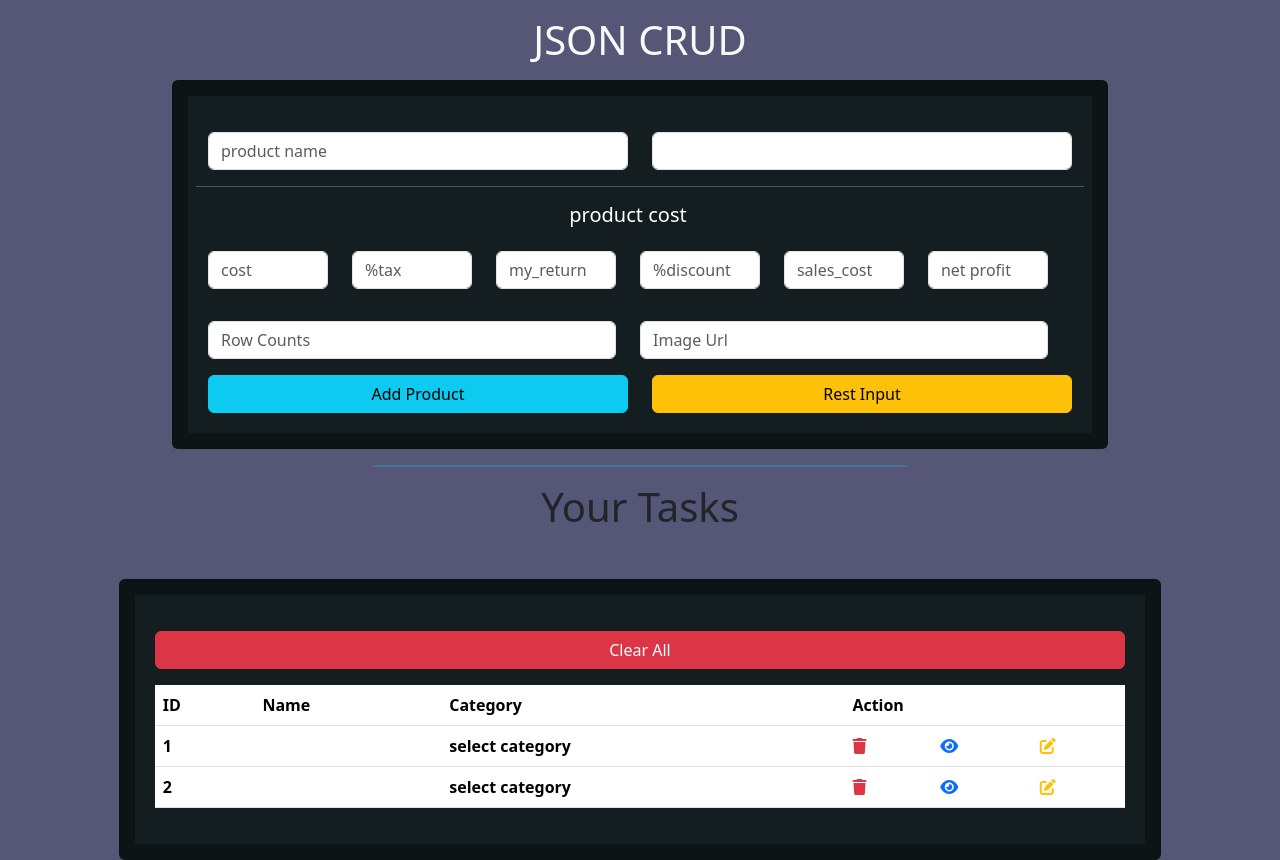
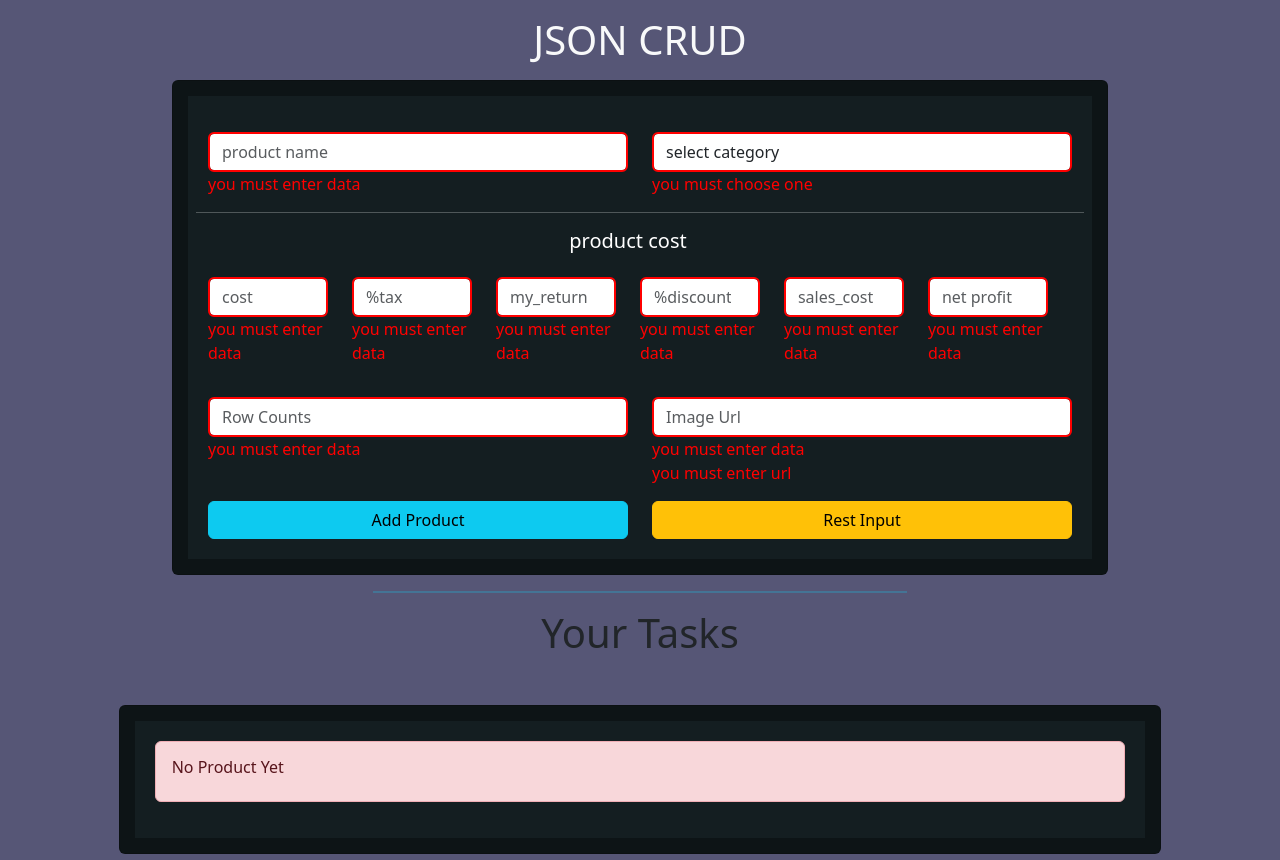
Before and after one commit to omnia-mahmoud-saleh/CRUD, a plain HTML site: page index.html in a window 1280 px wide. Both pictures are taken after a click on the button "Add Product". Drawn offline with Linux system fonts and the light colour scheme.

Commit message:
first commit

```diff
--- a/css/main.css
+++ b/css/main.css
@@ -16,6 +16,23 @@ body{
 
 .none{
     display: none;
+    color: red !important;
+}
+
+span{
+    color: red;
+}
+
+.invalid{
+    border: 2px solid red;
+}
+
+.invalid2{
+    border: 2px solid red;
+}
+
+input{
+    outline:0px;
 }
 
 i{
@@ -51,6 +68,7 @@ i{
     z-index: 123444446;
 }
 
+
 @media(max-width:750px){
     .layout{
        width: 100%;
--- a/index.html
+++ b/index.html
@@ -19,19 +19,20 @@
                     <div class="col-md-6">
                         <div class="form-group my-3">
                             <input type="text" id="name" placeholder="product name" class="form-control">
-                            <span class="none"> </span>
+                            <span class="none" id="span1"> </span>
                         </div>
                     </div>
 
                     <div class="col-md-6">
                         <div class="form-group my-3">
                             <select class="form-control" id="category">
-                                <option disabled selected>select category</option>
+                                <option value="" disabled selected>select category</option>
                                 <option value="Perfume">Perfume</option>
                                 <option value="Clothes">Clothes</option>
                                 <option value="Food"> Food</option>
                                 <option value="Cosmetics"> Cosmetics</option>
                             </select>
+                            <span id="cat-span" class="none"></span>
                         </div>
                     </div>
                     <hr>
@@ -41,60 +42,69 @@
                         <div class="col-md-2">
                             <div class="form-group my-3">
                                 <input type="number" placeholder="cost" id="cost" class="form-control">
-                                <span class="none"> </span>
+                                <span class="none" id="span1"> </span>
+                                <span class="none" id="span2"> </span>
                             </div>
                         </div>
 
                         <div class="col-md-2">
                             <div class="form-group my-3">
                                 <input type="number" placeholder="%tax" id="tax" class="form-control">
-                                <span class="none"> </span>
+                                <span class="none" id="span1"> </span>
+                                <span class="none" id="span2"> </span>
                             </div>
                         </div>
 
                         <div class="col-md-2">
                             <div class="form-group my-3">
                                 <input type="number" placeholder="my_return" id="my-return" class="form-control">
-                                <span class="none"> </span>
+                                <span class="none" id="span1"> </span>
+                                <span class="none" id="span2"> </span>
                             </div>
                         </div>
 
                         <div class="col-md-2">
                             <div class="form-group my-3">
                                 <input type="number" placeholder="%discount" id="discount" class="form-control">
-                                <span class="none"> </span>
+                                <span class="none" id="span1"> </span>
+                                <span class="none" id="span2"> </span>
                             </div>
                         </div>
 
                         <div class="col-md-2">
                             <div class="form-group my-3">
                                 <input type="number" readonly placeholder="sales_cost" id="sales-cost" class="form-control">
-                                <span class="none"> </span>
+                                <span class="none" id="span1"> </span>
+                                <span class="none" id="span2"> </span>
                             </div>
                         </div>
+
 
                         <div class="col-md-2">
                             <div class="form-group my-3">
                                 <input type="number" readonly placeholder="net profit" id="net-profit" class="form-control">
-                                <span class="none"> </span>
+                                <span class="none" id="span1"> </span>
+                                <span class="none" id="span2"> </span>
                             </div>
+                        </div>
                         </div>
 
                         <div class="col-md-6">
                             <div class="form-group my-3">
                                 <input type="text" id="count" placeholder="Row Counts" class="form-control">
-                                <span class="none"> </span>
+                                <span class="none" id="span1"> </span>
                             </div>
                         </div>
 
                         <div class="col-md-6">
                             <div class="form-group my-3">
                                 <input type="url" id="my_image" placeholder="Image Url" class="form-control">
-                                <span class="none"> </span>
+                                <span class="none" id="span1"> </span>
+                                <span class="none" id="span4"> </span>
                             </div>
                         </div>
 
-                    </div>
+
                 </div>
 
                 <div class="row">
--- a/js/main.js
+++ b/js/main.js
@@ -1,14 +1,20 @@
 let input= document.querySelectorAll("input");
+let span = document.querySelectorAll("#span1");
+let span2 = document.querySelectorAll("#span2");
+let span3 =document.getElementById("cat-span");
+let span4=document.getElementById("span4");
+let invalid= document.querySelectorAll(".invalid");
+let invalid2= document.querySelectorAll(".invalid2");
 let addproduct = document.getElementById("addproduct");
 let rest = document.getElementById("rest");
 
 // table data
 let product_name = document.getElementById("name");
-console.log(product_name);
 let category = document.getElementById("category");
 let cost_input = document.querySelectorAll("#cost_input input");
 let count = document.getElementById("count");
 let image = document.getElementById("my_image");
+let imagetester = /^(https:\/\/.*)$/i;
 
 let emptytask=document.getElementById("empty_task");
 let product_div = document.getElementById("product_div");
@@ -22,7 +28,7 @@ let closemodal = document.getElementById("closemodal")
 let confirmdelete = document.getElementById("confirmdelete");
 let mood = 'create';
 let globalid;
-
+let errors = ['is invalid'];
 
 // function to get net profit
 let get_profit= ()=>{
@@ -47,8 +53,9 @@ for (let i = 0 ;i<cost_input.length ; i++){
 }
 
 // -------------check empty_task----------------------
+let all_product;
 if(localStorage.myProducts == null){
-    all_product= [] ;
+    all_product= [];
 } else{
     all_product=JSON.parse(localStorage.getItem("myProducts"));
 }
@@ -67,6 +74,96 @@ let checkempty = ()=>{
 checkempty();
 // ---------------------------------------------------------------
 
+ let imageValidation= () =>{
+    let url= image.value;
+      if(!imagetester.test(url)){
+        image.classList.add("invalid");
+        span4.classList.remove("none");
+        //span4.style.display="block";
+        span4.innerHTML =`you must enter url`;
+        return false;
+      }else{
+        image.classList.remove("invalid");
+        span4.classList.add("none");
+        return true;
+      }
+    }
+image.addEventListener("keyup", imageValidation);
+
+let realTimeValidation = ()=>{
+    let allValid = true;
+
+    // validate inputs
+    for (let i=0 ;i<input.length; i++){
+        if(input[i].value.length == 0){
+            span[i].style.display = "block";
+            span[i].innerHTML="you must enter data";
+            input[i].classList.add("invalid");
+            allValid = false;
+            errors.push(`Field ${i + 1} is empty`);
+
+        } else {
+            span[i].style.display = "none";
+            input[i].classList.remove("invalid");
+        }
+    }
+
+
+// validate input numbers
+
+    for(let n=0;n<cost_input.length;n++){
+        if(parseFloat(cost_input[n].value)< 0){
+            span2[n].style.display= "block";
+            span2[n].innerHTML="you must enter positive number";
+            cost_input[n].classList.add("invalid2");
+            allValid = false;
+        } else{
+            span2[n].style.display="none";
+            cost_input[n].classList.remove("invalid2");
+        }
+    }
+
+/*for (let x = 0; x < cost_input.length; x++) {
+    cost_input[x].addEventListener("keyup", checkValidation_Number);
+}     */
+
+// validate category
+    if (category.value.length==0){
+        category.classList.add("invalid");
+        span3.classList.remove("none");
+        span3.innerHTML="you must choose one";
+        allValid = false;
+    } else{
+        category.classList.remove("invalid");
+        span3.classList.add("none");
+    }
+//category.addEventListener("change",validate_category);
+
+if (!imageValidation()) {
+    allValid = false;
+}
+
+return allValid;
+
+}
+
+input.forEach(input => {
+    input.addEventListener("keyup", realTimeValidation);
+    input.addEventListener("change", realTimeValidation);
+});
+
+cost_input.forEach(input => {
+    input.addEventListener("keyup", realTimeValidation);
+    input.addEventListener("change", realTimeValidation);
+});
+
+category.addEventListener("change", realTimeValidation);
+image.addEventListener("keyup", imageValidation);
+
+
+
+//--------------------
+
 let reset_input = ()=>{
     product_name.value = "";
     category.value = "";
@@ -81,6 +178,16 @@ let reset_input = ()=>{
 
 
 let creat_object = ()=>{
+    if (!realTimeValidation()) {
+        console.log("Validation failed. Product not added.");
+        return;
+    }
+
+    if (!imageValidation()) {
+        allValid = false;
+    }
+
+
     let new_product={
         product_name : product_name.value,
         category : category.value,
@@ -95,10 +202,12 @@ let creat_object = ()=>{
 
     //if(errors.length == 0 && errorsnumber.length == 0) {
     if (mood == 'create'){
-        if (count.value <=0){
+        let quantity = Number(count.value);
+        console.log("Quantity to add:", quantity);
+        if (quantity <=0){
             all_product.push(new_product);
         } else{
-            for(let i =1 ; i<count.value ; i++){
+            for(let i =1 ; i<=quantity ; i++){
                 all_product.push(new_product);
             }
         }
@@ -111,7 +220,7 @@ let creat_object = ()=>{
 
 
 
-    all_product.push(new_product);
+    //all_product.push(new_product);
     localStorage.setItem("myProducts", JSON.stringify(all_product));
     product_div.classList.remove("none");
     clear_all.classList.remove("none");
@@ -125,10 +234,13 @@ let creat_object = ()=>{
 
 addproduct.addEventListener("click",creat_object);
 
+
 //================show data in table========================
 let show_data = () => {
     let table_row = "";
     for (let i = 0 ; i< all_product.length; i++){
+        if (all_product[i] !== null && all_product[i] !== undefined){
+
         table_row +=`
         <tr>
         <th> ${i+1} </th>
@@ -138,22 +250,27 @@ let show_data = () => {
          <td><i onclick = "view_one_item(${i})" class="text-primary fa-solid fa-eye"></i></td>
         <td><i onclick = "update(${i})"  class="text-warning fa-solid fa-pen-to-square"></i></td>
         </tr> `
+    } else {
+        // إذا كان العنصر null أو undefined، تجاهله أو سجل رسالة في console
+        console.warn(`Element at index ${i} is null or undefined`);
     }
+}
     tbody.innerHTML = table_row;
     checkempty();
 
 }
 show_data();
+//localStorage.clear();
 
 //-------- delete_all_products ---------------
 let clear_all_btn = ()=>{
-   /* if(confirm("are you sure")){
+    if(confirm("are you sure")){
         localStorage.clear();
         all_product.splice(0);
         show_data();
-    } */
+    }
 
-        layout2.style.display = "block";
+       // layout2.style.display = "block";
 }
 clear_all.addEventListener('click',clear_all_btn);
 
```
